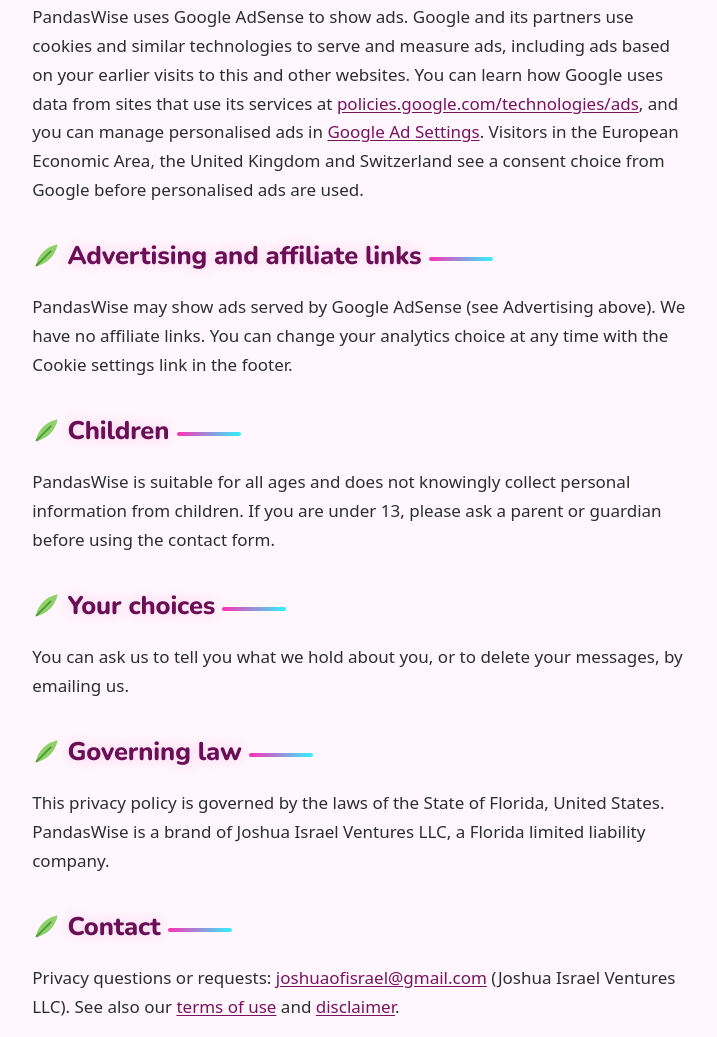
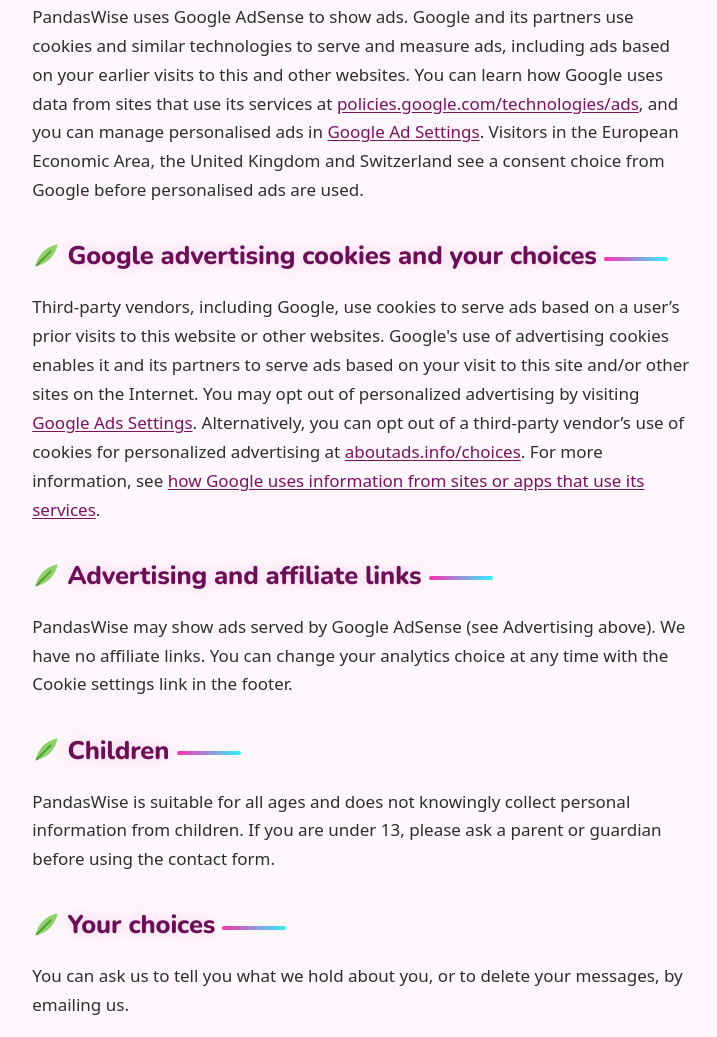
Before and after one commit to joshuaofisrael/pandaswise, a plain HTML site: page privacy.html in a window 1280 px wide. Shown: the part 2002-3039 px from the top of the page, without its empty margins (127-844 px from the left). Drawn offline with nearby package versions, Linux system fonts and the light colour scheme.

Commit message:
AdSense policy fixes (20 Nov 2026 account review) (#11)
AdSense account review came back "Meet AdSense program policies" (20 Nov 2026). Fixes in this PR:

- **Privacy policy:** added Google's required advertising-cookie disclosure: third-party vendors including Google use cookies, Google's use of advertising cookies, an opt-out at adssettings.google.com, aboutads.info, and Google's partner-sites page.

Cloudflare beacon, GA4 and the AdSense head tag are unchanged. Local build, tests and legal gate pass.

```diff
--- a/privacy.html
+++ b/privacy.html
@@ -49,6 +49,7 @@
 <p><strong>Opting out:</strong> click Decline on the banner, or clear this site's stored data in your browser to see the banner again and change your choice. You can also install the <a href="https://tools.google.com/dlpage/gaoptout" rel="noopener">Google Analytics opt-out browser add-on</a>. Learn how Google uses data at <a href="https://policies.google.com/technologies/partner-sites" rel="noopener">policies.google.com/technologies/partner-sites</a> and read <a href="https://policies.google.com/privacy" rel="noopener">Google's Privacy Policy</a>.</p>
 <h2>Advertising</h2>
 <p>PandasWise uses Google AdSense to show ads. Google and its partners use cookies and similar technologies to serve and measure ads, including ads based on your earlier visits to this and other websites. You can learn how Google uses data from sites that use its services at <a href="https://policies.google.com/technologies/ads" rel="noopener">policies.google.com/technologies/ads</a>, and you can manage personalised ads in <a href="https://adssettings.google.com" rel="noopener">Google Ad Settings</a>. Visitors in the European Economic Area, the United Kingdom and Switzerland see a consent choice from Google before personalised ads are used.</p>
+<h2>Google advertising cookies and your choices</h2><p>Third-party vendors, including Google, use cookies to serve ads based on a user’s prior visits to this website or other websites. Google's use of advertising cookies enables it and its partners to serve ads based on your visit to this site and/or other sites on the Internet. You may opt out of personalized advertising by visiting <a href="https://adssettings.google.com/" rel="nofollow noopener">Google Ads Settings</a>. Alternatively, you can opt out of a third-party vendor’s use of cookies for personalized advertising at <a href="https://www.aboutads.info/choices/" rel="nofollow noopener">aboutads.info/choices</a>. For more information, see <a href="https://policies.google.com/technologies/partner-sites" rel="nofollow noopener">how Google uses information from sites or apps that use its services</a>.</p>
 <h2>Advertising and affiliate links</h2>
 <p>PandasWise may show ads served by Google AdSense (see Advertising above). We have no affiliate links. You can change your analytics choice at any time with the Cookie settings link in the footer.</p>
 <h2>Children</h2>
```
Also changed, not shown: content/privacy.html (+1 -0 lines).
